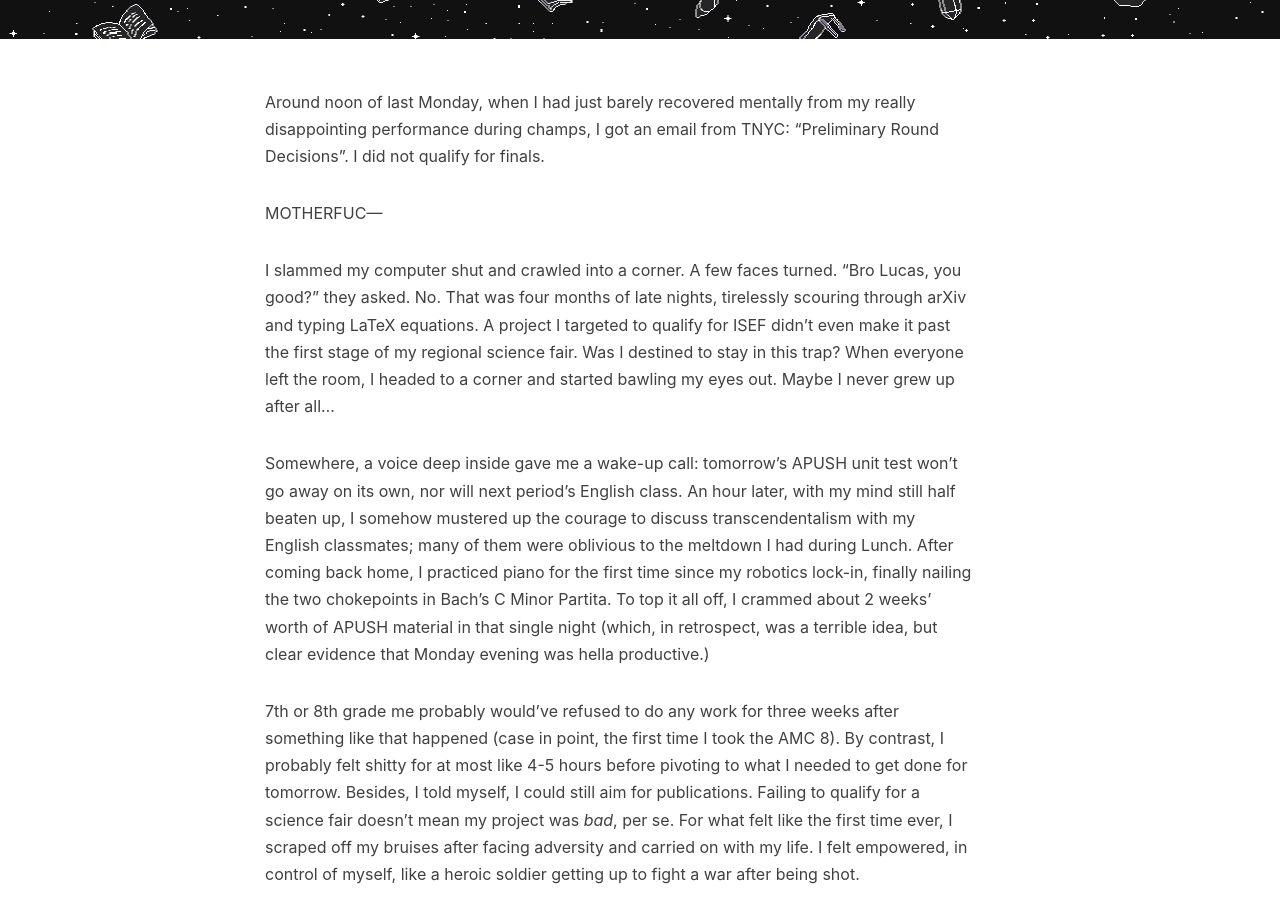
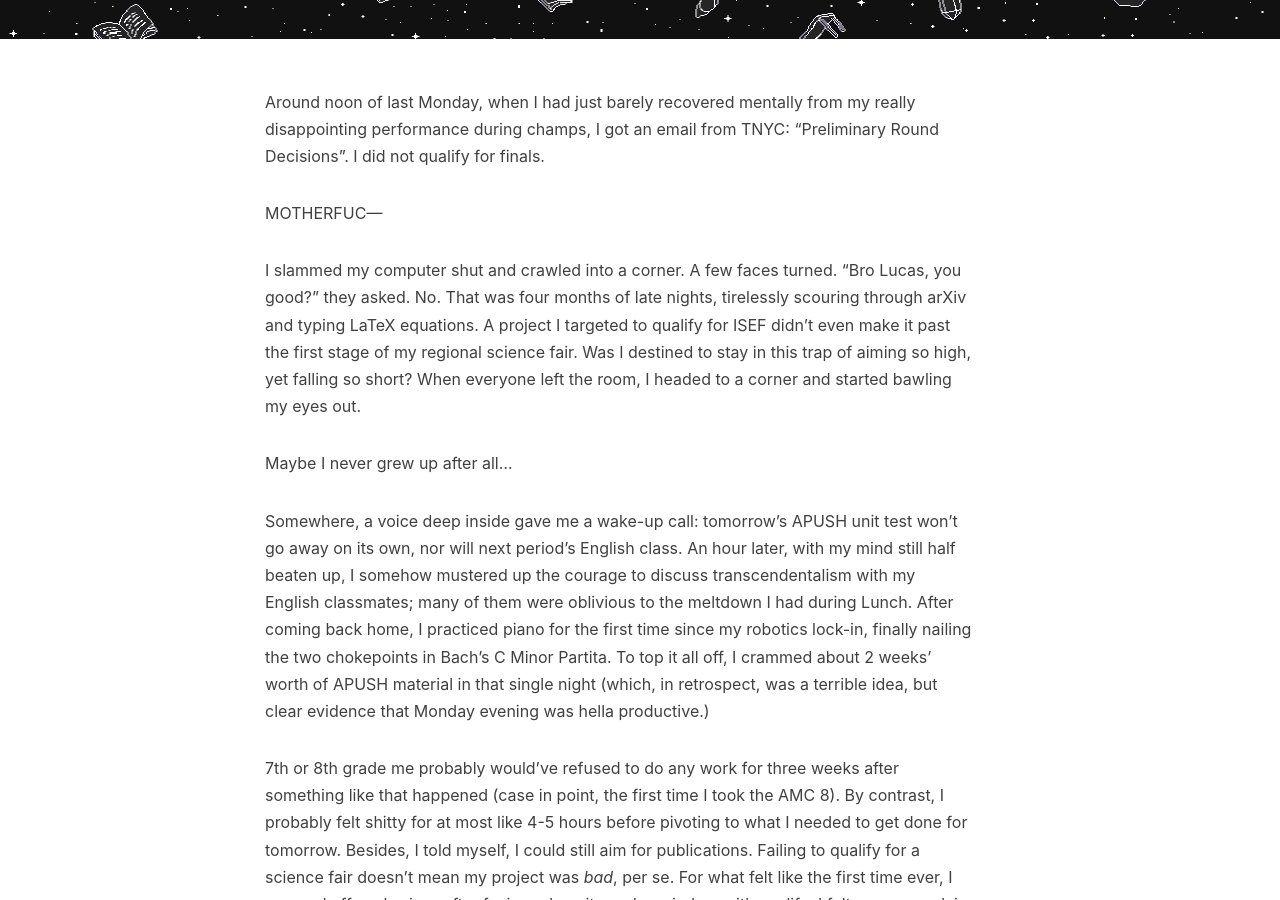
Before and after one commit to lLukii/llukii.github.io, a Jekyll site: the page built from _posts/2026-3-15-updates1.markdown, in a window 1280 px wide and 900 px high, scrolled down 484 px. Built offline with Jekyll 4.4.1, drawn with Linux system fonts in a browser that asks for light colours; nearby versions of some CDN libraries; comment, search, counter and statistics services are not loaded.

Commit message:
Update 2026-3-15-updates1.markdown

```diff
--- a/_posts/2026-3-15-updates1.markdown
+++ b/_posts/2026-3-15-updates1.markdown
@@ -15,7 +15,9 @@ Around noon of last Monday, when I had just barely recovered mentally from my re
 MOTHERFUC---
 
 
-I slammed my computer shut and crawled into a corner. A few faces turned. "Bro Lucas, you good?" they asked. No. That was four months of late nights, tirelessly scouring through arXiv and typing LaTeX equations. A project I targeted to qualify for ISEF didn't even make it past the first stage of my regional science fair. Was I destined to stay in this trap? When everyone left the room, I headed to a corner and started bawling my eyes out. Maybe I never grew up after all...
+I slammed my computer shut and crawled into a corner. A few faces turned. "Bro Lucas, you good?" they asked. No. That was four months of late nights, tirelessly scouring through arXiv and typing LaTeX equations. A project I targeted to qualify for ISEF didn't even make it past the first stage of my regional science fair. Was I destined to stay in this trap of aiming so high, yet falling so short? When everyone left the room, I headed to a corner and started bawling my eyes out.
+
+Maybe I never grew up after all...
 
 
 Somewhere, a voice deep inside gave me a wake-up call: tomorrow's APUSH unit test won't go away on its own, nor will next period's English class. An hour later, with my mind still half beaten up, I somehow mustered up the courage to discuss transcendentalism with my English classmates; many of them were oblivious to the meltdown I had during Lunch. After coming back home, I practiced piano for the first time since my robotics lock-in, finally nailing the two chokepoints in Bach's C Minor Partita. To top it all off, I crammed about 2 weeks' worth of APUSH material in that single night (which, in retrospect, was a terrible idea, but clear evidence that Monday evening was hella productive.)
```
